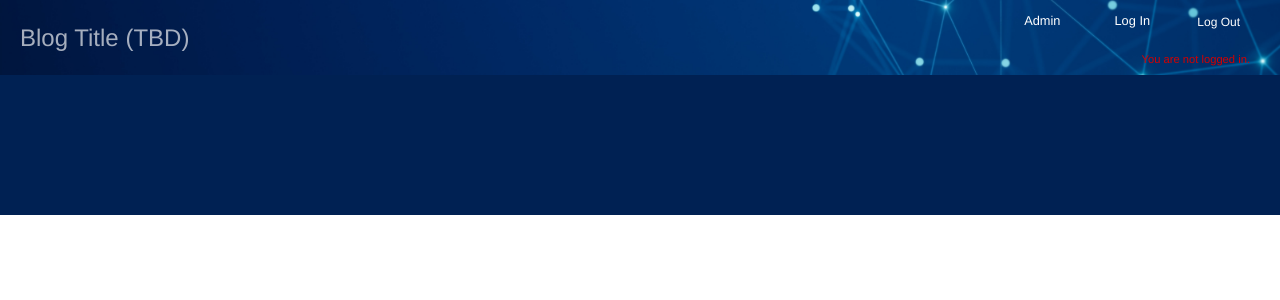
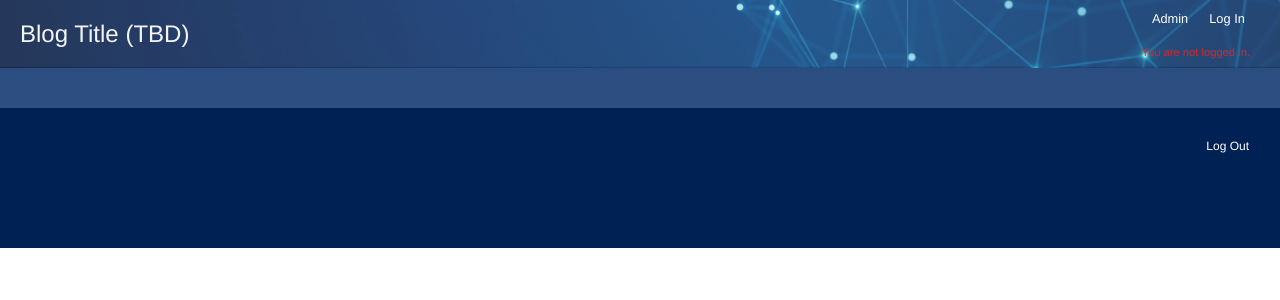
Before and after one commit to jlarry77/html, a PHP site: page /blog in a window 1280 px wide. Shown: the top 300 px of the page. Run offline with PHP 8.4, Linux system fonts and the light colour scheme; data that the repository does not hold is empty.

Commit message:
styling changes, moved log out to the bottom of the page, adjusted the hover effects for links and buttons, created space between blog posts, and adjusted the colors and transparency of the background.

```diff
--- a/blog/index.php
+++ b/blog/index.php
@@ -6,8 +6,8 @@
     require_once 'includes/blog_model.inc.php';
     require_once 'includes/login_view.inc.php';
 
-    ini_set('display_errors', 1);               // These three lines added by Chatgtp
-    ini_set('display_startup_errors', 1);       // To display error messages
+    ini_set('display_errors', 1);               // These three lines
+    ini_set('display_startup_errors', 1);       // Display error messages
     error_reporting(E_ALL);
 ?>
 
@@ -28,9 +28,6 @@
             <nav class="nav-section">
                 <a href="admin.php?login=success">Admin</a>
                 <a href="login.php">Log In</a>
-                <form action="includes/logout.inc.php">
-                    <button class="admin-logout" type="submit">Log Out</button>
-                </form>
             </nav>
 
             <div class="log-status">
@@ -56,7 +53,12 @@
 
     <!-- Footer Section -->
      <footer class="footer">
+        <div class="foot-container">
 
+        </div>
+        <form action="includes/logout.inc.php">
+            <button class="admin-logout" type="submit">Log Out</button>
+        </form>
 
      </footer>
 </body>
--- a/blog/style/styles.css
+++ b/blog/style/styles.css
@@ -40,7 +40,7 @@ a:visited {
 button {
     color: var(--accent-color-2);
     font-weight: 500;
-    border: none;
+    border: 1px solid transparent;
     padding: 10px 15px;
     text-align: center;
     text-decoration: none;
@@ -52,11 +52,10 @@ button {
 
 button:hover {
     cursor: pointer;
-    color: var(--secondary-color);
+    color: #000000;
     background-color: #ffffff;
-    border: 1px solid var(--accent-color-2);
-    box-shadow: 0 0 6px var(--secondary-color);
-    transition-duration: 0.2s;
+    box-shadow: 0 0 6px var(--accent-color-2);
+    transition-duration: .8s;
 }
 
 
@@ -70,6 +69,9 @@ button:hover {
     background-color:#ffffff;
     background-image: url("../images/blue_digital_sphere_banner.jpg");
     background-size: cover;
+    box-shadow: 0px 0px 3px var(--accent-color-2);
+    opacity: 85%;
+
 }
 
 .head-section .title-section {
@@ -90,41 +92,42 @@ button:hover {
 
 }
 
-.head-section h1 {
-    color: rgb(255,255,255,.65);
-    font-family:Helvetica;
-}
-
-.head-section a:hover {
-    cursor: pointer;
-    color: var(--secondary-color);
-    background-color: #ffffff;
-    border: 1px solid var(--accent-color-2);
-    box-shadow: 0 0 6px var(--accent-color-2);
-    transition-duration: 0.2s;
-}
-
 .head-section .header-right {
     display: flex;
     flex-direction: column;
     background-color: transparent;
 }
 
-/* Assuming you have a rule for .admin-logout button */
-.admin-logout {
-    background-color: transparent; /* Default background */
-    padding: 10px 20px;
-    color: #ffffff; /* Optional: Set button text color */
-    cursor: pointer;
+.head-section h1 {
+    color: rgb(255,255,255,.95);
+    font-family:Helvetica;
 }
 
-.admin-logout:hover {
+.head-section a {
+    background-color: transparent;
+    color: #ffffff;
+    border: 1px solid transparent;
+    padding: 5px 5px;
+    text-align: center;
+    text-decoration: none;
+    display: inline-block;
+    justify-content: center;
+    font-size: .8em;
+    border-radius: 12px;
+    width: 45px;
+    margin: 0;
+    height: 15px;
+    text-align: center;
+    line-height: 15px;
+}
+
+.head-section a:hover {
     cursor: pointer;
-    color: var(--secondary-color);
-    background-color: #ffffff;
-    border: 1px solid var(--accent-color-2);
+    color: #ffffff;
+    background-color: var(--accent-color-2);
     box-shadow: 0 0 6px var(--accent-color-2);
-    transition-duration: 0.2s;
+    transition-duration: .8s;
+
 }
 
 .head-section .log-status {
@@ -135,25 +138,6 @@ button:hover {
     text-align: right;
     background-color: transparent;
 
-}
-
-.head-section a  {
-    margin: 0;
-    width: 95px;
-}
-
-.head-section a {
-    background-color: transparent;
-    color: #ffffff;
-    border: none;
-    padding: 10px 15px;
-    text-align: center;
-    text-decoration: none;
-    display: inline-block;
-    justify-content: center;
-    font-size: .8em;
-    border-radius: 9px;
-    width: 60px;
 }
 
 
@@ -182,8 +166,8 @@ button:hover {
 .body-box {
     display: flex;
     justify-content: center;
-    background-color: var(--primary-color);
-
+    background-color: var(--accent-color-2);
+    box-shadow: 0px 0px 2px #000000;
 }
 
 .main-content {
@@ -191,16 +175,19 @@ button:hover {
     flex-direction: column;
     align-items: left;
     width: 75%;
-    background-color: rgb(255,255,255,.80);
+    background-color: var(--accent-color-2);
     border-radius: 8px;
     margin: 20px 0px;
 }
 
 .main-content article {
-    padding: 40px 15px;
+    background-color: aliceblue;
+    padding: 20px 15px;
     text-align: left;
-    box-shadow: 0 0 0px #bbbbbb;
-    border-radius: 5px;
+    box-shadow: 0 0 1px #0f0f0f;
+    border-radius: 2px;
+    line-height: 1.2;
+    margin-bottom: 4px;
 
 }
 
@@ -221,7 +208,7 @@ button:hover {
 }
 
 .main-content article h2 a {
-    color: #000000;
+    color: var(--primary-color);
 }
 
 /* Restrict number of lines shown for each post */
@@ -235,6 +222,47 @@ button:hover {
     line-clamp: 3;
 }
 
+/* Footer Styling */
+
+.footer {
+
+    padding: 20px;
+    display: flex;
+    flex-direction: row;
+}
+
+.footer .foot-container {
+    display: flex;
+    width: 100%;
+    height: 100%;
+}
+
+.footer form {
+    display: flex;
+    width: 100%;
+    justify-content: flex-end;
+}
+
+.footer .admin-logout {
+
+    background-color: transparent;
+    padding: 10px 10px;
+    color: #ffffff;
+    cursor: pointer;
+    margin: 0;
+    height: 35px;
+}
+
+.admin-logout:hover {
+    cursor: pointer;
+    color: #ffffff;
+    background-color: var(--accent-color-2);
+    box-shadow: 0 0 10px var(#ffffff);
+    transition-duration: .8s;
+}
+
+
+
 
 /* Body Styling -> Login.php */
 
@@ -245,7 +273,7 @@ button:hover {
     align-items: center;
     height: 100vh; /* Full height to center vertically */
     padding: 10px;
-    background-color: var(--primary-color);
+    background-color: var(--accent-color-2);
 }
 
 /* Styling the form */
@@ -423,7 +451,7 @@ button:hover {
 /* Blog.php Styling */
 .blog-body {
     display: flex;
-    background-color: var(--primary-color);
+    background-color: var(--accent-color-2);
     justify-content: center;
     height: 100vh;
 
```
Also changed, not shown: blog/admin.php (+8 -3 lines), blog/blog.php (+8 -4 lines), blog/login.php (+8 -3 lines).
